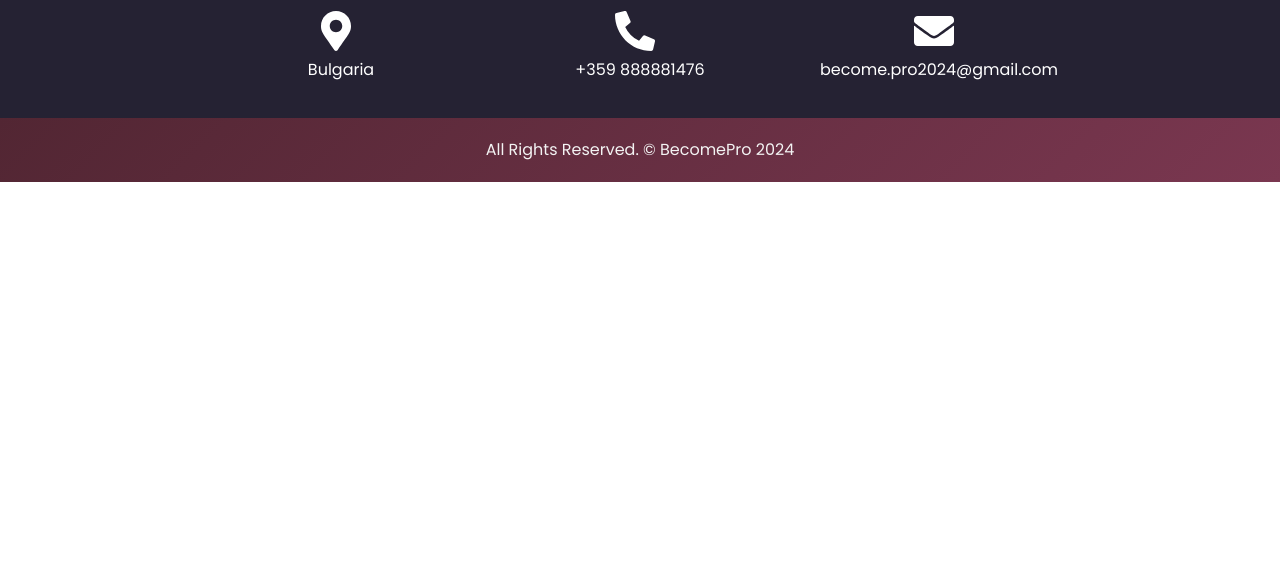
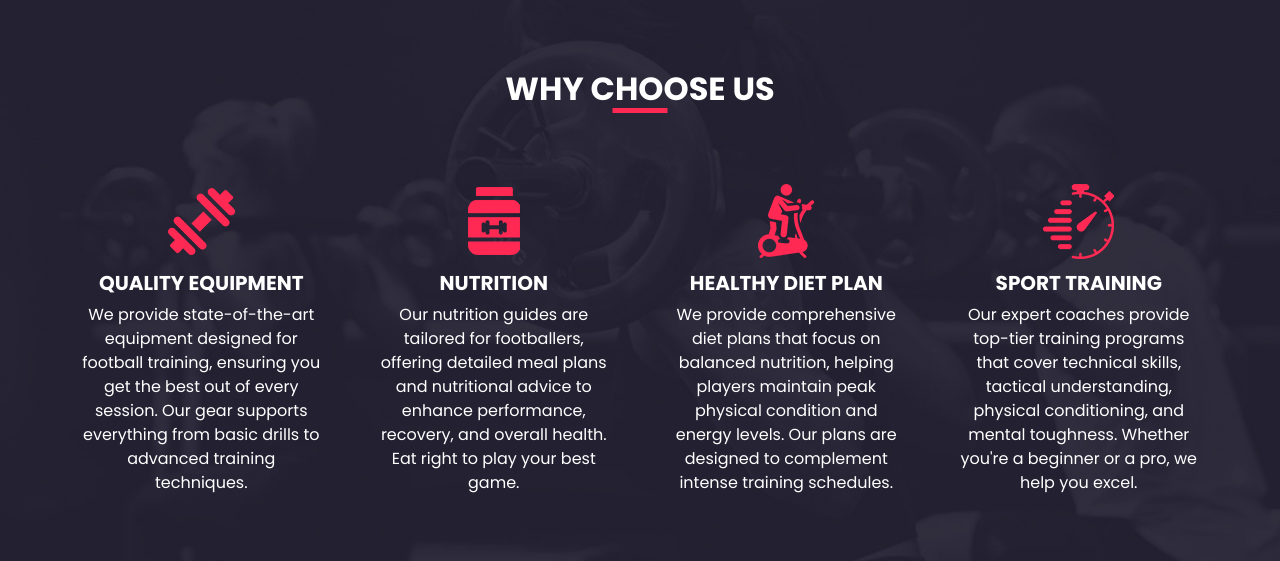
Before and after one commit to al-badarin/BecomePro, a React (Vite) app in the folder client/: page / in a window 1280 px wide. Shown: the part 1292-1853 px from the top of the page. Before the commit the page ends 1474 px from the top, so only its background shows below. Built offline with nearby package versions, Linux system fonts and the light colour scheme; no server answers.

Commit message:
moved AboutUs.jsx to Home

```diff
--- a/client/src/App.jsx
+++ b/client/src/App.jsx
@@ -6,7 +6,7 @@ import ArticleCatalog from './components/article-catalog/ArticleCatalog';
 import ArticleDetails from './components/article-details/ArticleDetails';
 import ArticleCreate from './components/article-create/ArticleCreate';
 import ArticleEdit from './components/article-edit/ArticleEdit';
-import AboutUs from './components/about-us/AboutUs';
+import AboutUs from './components/home/about-us/AboutUs';
 import Trainers from './components/trainers/Trainers';
 import Contact from './components/contact/Contact';
 import Login from './components/login/Login';
--- a/client/src/components/home/Home.jsx
+++ b/client/src/components/home/Home.jsx
@@ -1,3 +1,4 @@
+import AboutUs from './about-us/AboutUs';
 import HeroSlider from './hero-slider/HeroSlider';
 import LatestArticlesCarousel from './latest-articles-carousel/LatestArticlesCarousel';
 
@@ -8,6 +9,7 @@ export default function Home() {
         <HeroSlider />
       </div>
       <LatestArticlesCarousel />
+      <AboutUs />
     </>
   );
 }
```
Also changed, not shown: client/src/components/home/about-us/AboutUs.jsx (renamed from client/src/components/about-us/AboutUs.jsx).
